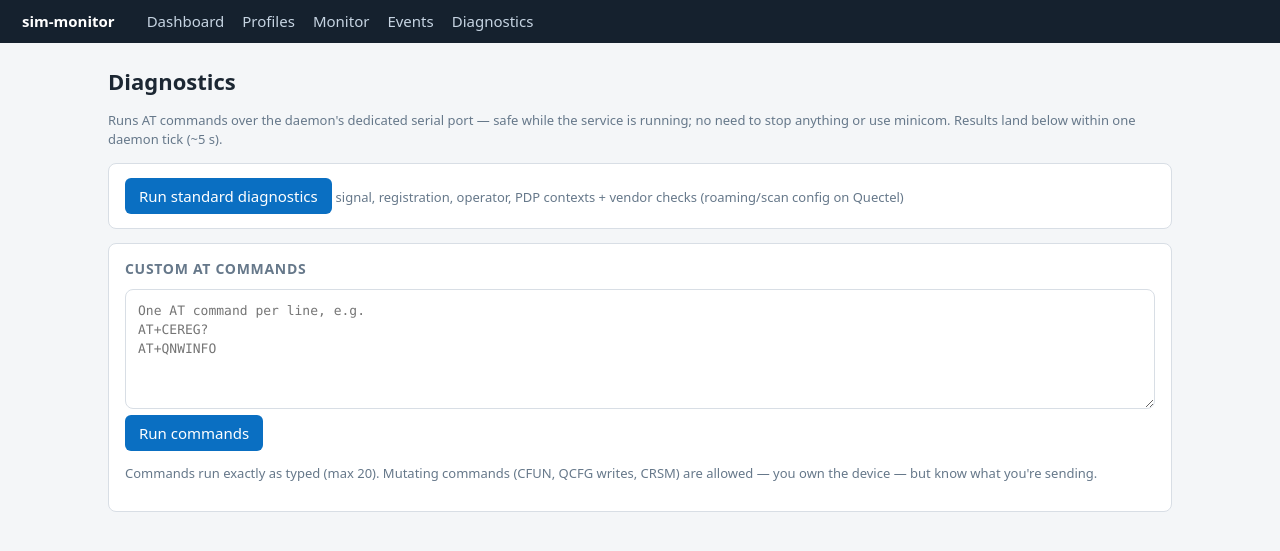
After one commit to smbrandonjr/sim-connectivity-monitor, a Flask app: page /diagnostics/ in a window 1280 px wide. The commit adds this page. Shown: the top 551 px of the page. Run offline with Flask 3, Linux system fonts and the light colour scheme; parts of the project's set-up code (start-up, migrations or seed data) failed here and were passed over.

Commit message:
Add Diagnostics page: run AT commands from the web UI
One-click vendor-aware bundle (signal, registration, operator, PDP
contexts; Quectel adds QNWINFO + QCFG roamservice/nwscanmode/nwscanseq/
band) plus free-form AT input, executed by the daemon over its dedicated
serial port while the service keeps running. Results render in a table
with a copy-paste plain-text view.

Co-Authored-By: Claude Fable 5 <noreply@anthropic.com>

```diff
--- a/src/sim_monitor/core/commands.py
+++ b/src/sim_monitor/core/commands.py
@@ -46,6 +46,11 @@ class RunMonitorNow:
 
 
 @dataclass(frozen=True)
+class RunDiagnostics:
+    commands: tuple[str, ...] = ()  # empty = the driver's standard bundle
+
+
+@dataclass(frozen=True)
 class ReloadProfiles:
     pass
 
@@ -58,6 +63,7 @@ Command = (
     | StartFallbackTest
     | AbortFallbackTest
     | RunMonitorNow
+    | RunDiagnostics
     | ReloadProfiles
 )
 
--- a/src/sim_monitor/core/state_store.py
+++ b/src/sim_monitor/core/state_store.py
@@ -50,6 +50,20 @@ def derive_status(snapshot: Snapshot) -> tuple[str, str]:
 
 
 @dataclass(frozen=True)
+class DiagnosticEntry:
+    command: str
+    output: str
+    ok: bool
+
+
+@dataclass(frozen=True)
+class DiagnosticsReport:
+    ran_at: float
+    entries: tuple[DiagnosticEntry, ...] = ()
+    note: str = ""  # e.g. "no modem detected" when commands could not run
+
+
+@dataclass(frozen=True)
 class FallbackStatus:
     active: bool = False
     until: float | None = None  # epoch seconds when airplane mode ends
@@ -77,6 +91,7 @@ class Snapshot:
     profile_count: int = 0
     last_error: str | None = None
     fallback: FallbackStatus = field(default_factory=FallbackStatus)
+    diagnostics: DiagnosticsReport | None = None
     updated_at: float = field(default_factory=time.time)
 
     def placeholder_context(self) -> dict[str, Any]:
--- a/src/sim_monitor/modem/at_driver.py
+++ b/src/sim_monitor/modem/at_driver.py
@@ -106,3 +106,6 @@ class ATModemDriver(ModemDriver):
     def run_init_commands(self, commands: list[str]) -> None:
         for command in commands:
             self.at.execute(command, timeout=15)
+
+    def execute_raw(self, command: str) -> list[str]:
+        return self.at.execute(command, timeout=10)
--- a/src/sim_monitor/modem/drivers/simcom.py
+++ b/src/sim_monitor/modem/drivers/simcom.py
@@ -10,3 +10,8 @@ class SimcomDriver(ATModemDriver):
     VENDOR_IDS = frozenset({0x1E0E})
     ICCID_COMMAND = "AT+CICCID"  # answers +ICCID: <number>
     RESET_COMMAND = "AT+CRESET"
+    DIAGNOSTIC_COMMANDS = [
+        *ATModemDriver.DIAGNOSTIC_COMMANDS,
+        "AT+CPSI?",   # serving cell info
+        "AT+CICCID",
+    ]
--- a/src/sim_monitor/modem/drivers/telit.py
+++ b/src/sim_monitor/modem/drivers/telit.py
@@ -11,6 +11,11 @@ class TelitDriver(ATModemDriver):
     VENDOR_IDS = frozenset({0x1BC7})
     ICCID_COMMAND = "AT#CCID"
     RESET_COMMAND = "AT#REBOOT"
+    DIAGNOSTIC_COMMANDS = [
+        *ATModemDriver.DIAGNOSTIC_COMMANDS,
+        "AT#RFSTS",   # serving cell / RF status
+        "AT#CCID",
+    ]
 
     def _set_auth(self, context: PdpContext) -> None:
         self.at.execute(
--- /dev/null
+++ b/src/sim_monitor/web/routes/diagnostics.py
@@ -0,0 +1,36 @@
+from __future__ import annotations
+
+from flask import Blueprint, flash, redirect, render_template, request, url_for
+
+from sim_monitor.core import commands as cmd
+from sim_monitor.web.routes._helpers import sim
+
+bp = Blueprint("diagnostics", __name__, url_prefix="/diagnostics")
+
+MAX_COMMANDS = 20
+
+
+@bp.get("/")
+def page():
+    snap = sim().store.get()
+    return render_template("diagnostics.html", snap=snap)
+
+
+@bp.post("/run")
+def run():
+    raw = request.form.get("commands", "")
+    commands = [line.strip() for line in raw.splitlines() if line.strip()]
+    if len(commands) > MAX_COMMANDS:
+        flash(f"too many commands (max {MAX_COMMANDS})", "error")
+        return redirect(url_for("diagnostics.page"))
+    bad = [c for c in commands if not c.upper().startswith("AT")]
+    if bad:
+        flash(f"not AT commands: {', '.join(bad[:3])}", "error")
+        return redirect(url_for("diagnostics.page"))
+    sim().commands.put(cmd.RunDiagnostics(commands=tuple(commands)))
+    flash(
+        "diagnostics queued -- results appear below within a few seconds"
+        + ("" if commands else " (standard bundle)"),
+        "ok",
+    )
+    return redirect(url_for("diagnostics.page"))
--- a/src/sim_monitor/web/server.py
+++ b/src/sim_monitor/web/server.py
@@ -27,13 +27,14 @@ def create_app(sim_app) -> Flask:
             return ""
         return time.strftime("%Y-%m-%d %H:%M:%S", time.localtime(value))
 
-    from sim_monitor.web.routes import actions, api, logs, profiles, status
+    from sim_monitor.web.routes import actions, api, diagnostics, logs, profiles, status
 
     flask_app.register_blueprint(status.bp)
     flask_app.register_blueprint(api.bp)
     flask_app.register_blueprint(profiles.bp)
     flask_app.register_blueprint(actions.bp)
     flask_app.register_blueprint(logs.bp)
+    flask_app.register_blueprint(diagnostics.bp)
     return flask_app
 
 
--- a/src/sim_monitor/web/static/style.css
+++ b/src/sim_monitor/web/static/style.css
@@ -51,3 +51,6 @@ textarea { width: 100%; font: 13px/1.45 ui-monospace, Consolas, monospace; paddi
 input[type=number] { padding: 6px; border: 1px solid var(--border); border-radius: 6px; }
 select { padding: 6px; border: 1px solid var(--border); border-radius: 6px; }
 code { background: #eef2f5; padding: 1px 5px; border-radius: 4px; font-size: 13px; }
+pre.at-output { margin: 0; font: 13px/1.4 ui-monospace, Consolas, monospace; white-space: pre-wrap; word-break: break-all; }
+details { margin-top: 10px; }
+summary { cursor: pointer; }
--- a/src/sim_monitor/web/templates/base.html
+++ b/src/sim_monitor/web/templates/base.html
@@ -13,6 +13,7 @@
   <a href="{{ url_for('profiles.list_profiles') }}">Profiles</a>
   <a href="{{ url_for('logs.monitor') }}">Monitor</a>
   <a href="{{ url_for('logs.events') }}">Events</a>
+  <a href="{{ url_for('diagnostics.page') }}">Diagnostics</a>
 </nav>
 <main>
   {% with messages = get_flashed_messages(with_categories=true) %}
--- /dev/null
+++ b/src/sim_monitor/web/templates/diagnostics.html
@@ -0,0 +1,70 @@
+{% extends "base.html" %}
+{% block title %}Diagnostics — sim-monitor{% endblock %}
+{% block content %}
+<h1>Diagnostics</h1>
+<p class="muted">
+  Runs AT commands over the daemon's dedicated serial port — safe while the service is
+  running; no need to stop anything or use minicom. Results land below within one
+  daemon tick (~5 s).
+</p>
+
+<section class="card">
+  <form method="post" action="{{ url_for('diagnostics.run') }}">
+    <button type="submit">Run standard diagnostics</button>
+    <span class="muted">signal, registration, operator, PDP contexts + vendor checks
+      (roaming/scan config on Quectel)</span>
+  </form>
+</section>
+
+<section class="card">
+  <h2>Custom AT commands</h2>
+  <form method="post" action="{{ url_for('diagnostics.run') }}">
+    <textarea name="commands" rows="5" spellcheck="false"
+      placeholder="One AT command per line, e.g.&#10;AT+CEREG?&#10;AT+QNWINFO"></textarea>
+    <div class="row"><button type="submit">Run commands</button></div>
+  </form>
+  <p class="muted">Commands run exactly as typed (max 20). Mutating commands (CFUN,
+    QCFG writes, CRSM) are allowed — you own the device — but know what you're sending.</p>
+</section>
+
+{% if snap.diagnostics %}
+<section class="card">
+  <h2>Results — {{ snap.diagnostics.ran_at | ts }}</h2>
+  {% if snap.diagnostics.note %}
+    <p class="error-text">{{ snap.diagnostics.note }}</p>
+  {% endif %}
+  <table>
+    <thead><tr><th>Command</th><th>Response</th></tr></thead>
+    <tbody>
+    {% for e in snap.diagnostics.entries %}
+      <tr class="{{ 'level-info' if e.ok else 'level-error' }}">
+        <td class="nowrap"><code>{{ e.command }}</code></td>
+        <td><pre class="at-output">{{ e.output }}</pre></td>
+      </tr>
+    {% endfor %}
+    </tbody>
+  </table>
+  <details>
+    <summary class="muted">Copy-paste view (plain text)</summary>
+    <pre class="at-output">{% for e in snap.diagnostics.entries %}> {{ e.command }}
+{{ e.output }}
+
+{% endfor %}</pre>
+  </details>
+</section>
+{% endif %}
+{% endblock %}
+{% block scripts %}
+<script>
+  // Reload when a newer report lands (the daemon processes the queue async).
+  const shownRanAt = {{ snap.diagnostics.ran_at if snap.diagnostics else 0 }};
+  setInterval(async () => {
+    try {
+      const res = await fetch("/api/status.json", { cache: "no-store" });
+      const data = await res.json();
+      const ranAt = data.diagnostics ? data.diagnostics.ran_at : 0;
+      if (ranAt !== shownRanAt) location.reload();
+    } catch (e) { /* transient */ }
+  }, 2000);
+</script>
+{% endblock %}
```
Also changed, not shown: src/sim_monitor/core/daemon.py (+32 -1 lines), src/sim_monitor/modem/driver_base.py (+15 -0 lines), src/sim_monitor/modem/drivers/quectel.py (+9 -0 lines), src/sim_monitor/modem/fake.py (+16 -0 lines), tests/test_statemachine.py (+34 -0 lines), tests/test_web_routes.py (+28 -0 lines).
